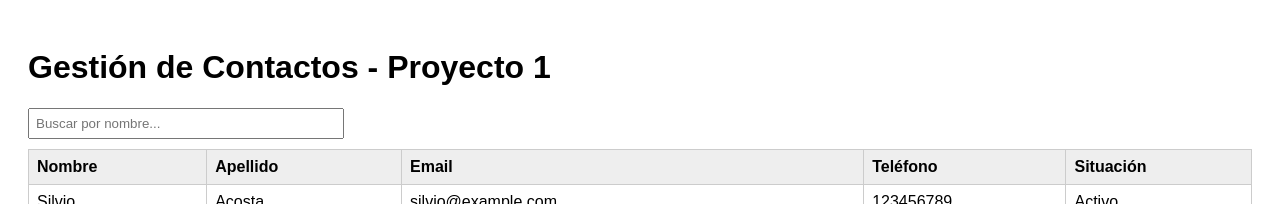
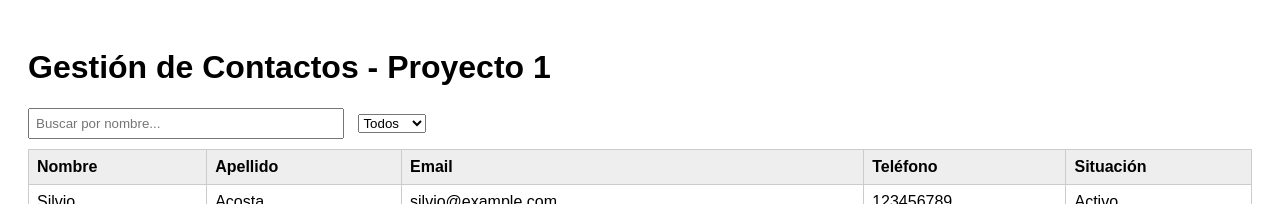
Before and after one commit to yehsa894/yehsa894.github.io, a plain HTML site: page index.html in a window 1280 px wide. Shown: the top 204 px of the page. Drawn offline with Linux system fonts and the light colour scheme.

Commit message:
actualizo mejora filtros
mejora filtros

```diff
--- a/index.html
+++ b/index.html
@@ -18,6 +18,13 @@
 <h1>Gestión de Contactos - Proyecto 1</h1>
 
 <input type="text" id="searchInput" placeholder="Buscar por nombre..." onkeyup="filtrar()" />
+
+<select id="situacionFiltro" onchange="filtrar()" style="margin-left: 10px;">
+  <option value="todos">Todos</option>
+  <option value="Activo">Activo</option>
+  <option value="Inactivo">Inactivo</option>
+</select>
+
 
 <table id="contactTable">
   <thead>
@@ -109,9 +116,17 @@ function mostrarContactos(lista) {
 // Función para filtrar la tabla por nombre
 function filtrar() {
   const texto = document.getElementById("searchInput").value.toLowerCase();
-  const filtrados = contactos.filter(c => c.nombre.toLowerCase().includes(texto));
+  const situacion = document.getElementById("situacionFiltro").value;
+
+  const filtrados = contactos.filter(c => {
+    const coincideNombre = c.nombre.toLowerCase().includes(texto);
+    const coincideSituacion = (situacion === "todos" || c.situacion === situacion);
+    return coincideNombre && coincideSituacion;
+  });
+
   mostrarContactos(filtrados);
 }
+
 
 // Mostrar todos los contactos inicialmente
 mostrarContactos(contactos);
```
